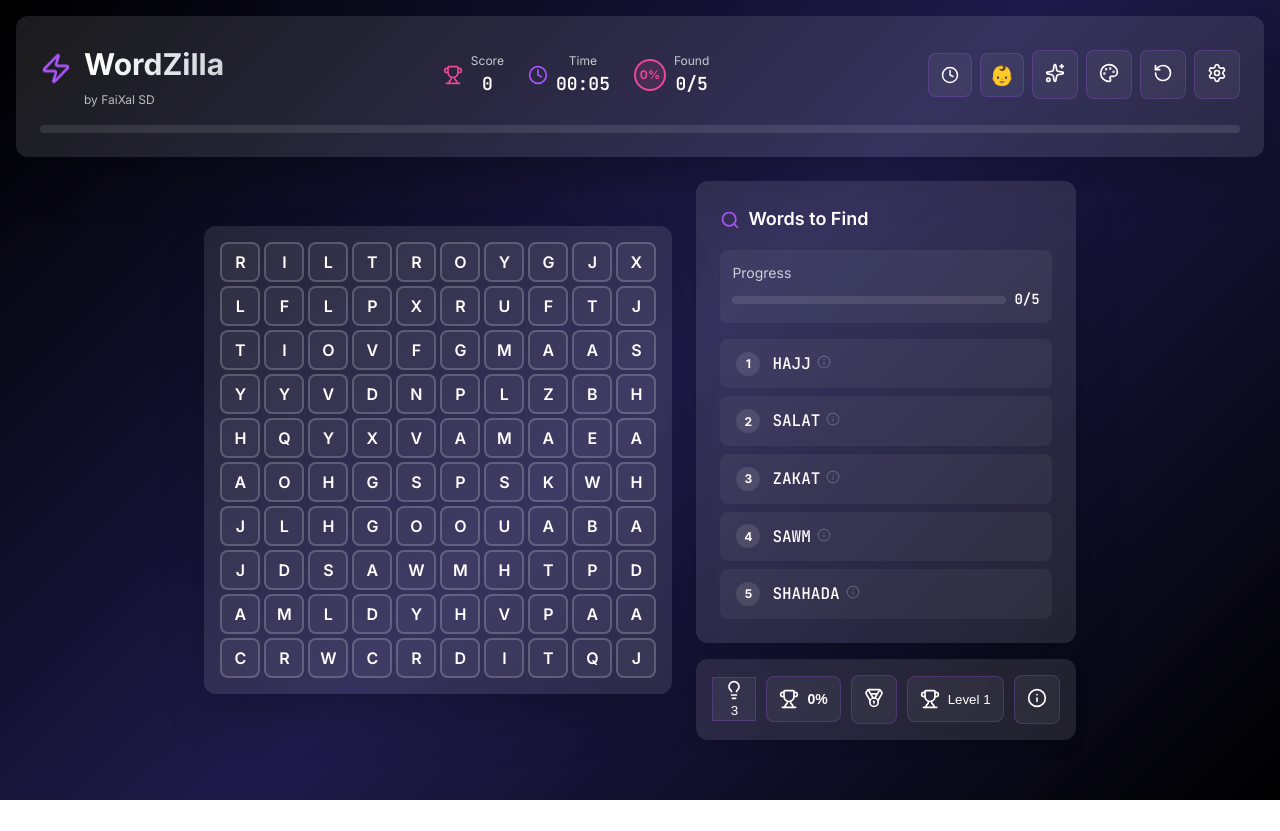
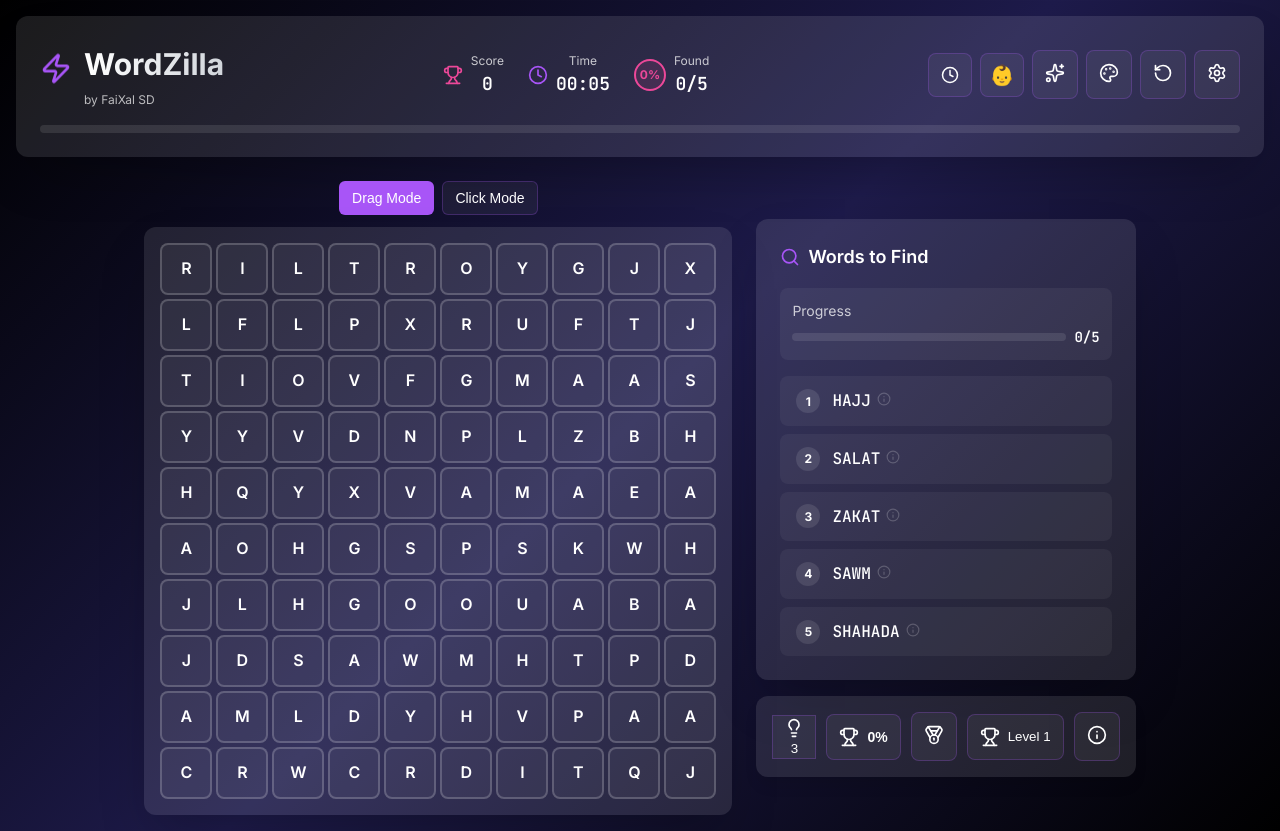
Before and after one commit to Allrounder687/word-search-game, a React (Vite) app: page / in a window 1280 px wide. Before the commit the page ends 800 px from the top, so only its background shows below. Built offline with nearby package versions, Linux system fonts and the light colour scheme.

Commit message:
Implement multiple UX improvements: adaptive grid sizing, click selection mode, close button for popups, font selection

```diff
--- a/src/components/WordGrid.tsx
+++ b/src/components/WordGrid.tsx
@@ -25,7 +25,10 @@ export const WordGrid: React.FC<WordGridProps> = ({ grid, words, onWordFound, th
   const [highlightedCells, setHighlightedCells] = useState<Set<string>>(new Set());
   const [lastFoundWord, setLastFoundWord] = useState<WordPlacement | null>(null);
   const [showCelebration, setShowCelebration] = useState(false);
+  const [selectionMode, setSelectionMode] = useState<'drag' | 'click-start-end' | 'keyboard'>('drag');
+  const [startCell, setStartCell] = useState<Position | null>(null);
   const gridContainerRef = useRef<HTMLDivElement>(null);
+  const [keyboardFocusPosition, setKeyboardFocusPosition] = useState<Position | null>(null);
 
   // Detect if we're on a mobile device
   const isMobile = /Android|webOS|iPhone|iPad|iPod|BlackBerry|IEMobile|Opera Mini/i.test(navigator.userAgent);
@@ -236,12 +239,26 @@ export const WordGrid: React.FC<WordGridProps> = ({ grid, words, onWordFound, th
   const getCellSize = () => {
     const gridSize = grid.length;
     const screenWidth = window.innerWidth;
+    const screenHeight = window.innerHeight;
 
-    // Base size calculations
+    // Calculate available space for the grid
+    // For desktop, we want to use the available space more intelligently
     let baseSize;
+
     if (screenWidth >= 1024) {
-      // Desktop
-      baseSize = 40;
+      // Desktop - calculate based on available space
+      const availableWidth = Math.min(screenWidth * 0.5, 800); // Limit max width
+      const availableHeight = screenHeight * 0.7; // Use 70% of screen height
+
+      // Calculate the maximum possible cell size based on available space
+      const maxWidthBasedSize = Math.floor(availableWidth / gridSize) - 4; // Subtract for gap
+      const maxHeightBasedSize = Math.floor(availableHeight / gridSize) - 4; // Subtract for gap
+
+      // Use the smaller of the two to ensure grid fits both dimensions
+      baseSize = Math.min(maxWidthBasedSize, maxHeightBasedSize);
+
+      // Set reasonable limits
+      baseSize = Math.min(Math.max(baseSize, 30), 60);
     } else if (screenWidth >= 768) {
       // Tablet
       baseSize = 36;
@@ -330,8 +347,115 @@ export const WordGrid: React.FC<WordGridProps> = ({ grid, words, onWordFound, th
     }
   }, [isMobile]);
 
+  // Handle click-start-end selection mode
+  const handleCellClick = useCallback((row: number, col: number) => {
+    if (selectionMode === 'click-start-end') {
+      if (!startCell) {
+        // First click - set start cell
+        setStartCell({ row, col });
+        setCurrentSelection([{ row, col }]);
+        setHighlightedCells(new Set([getCellKey(row, col)]));
+      } else {
+        // Second click - set end cell and check for word
+        const newSelection = getSelectionPath(startCell, { row, col });
+        setCurrentSelection(newSelection);
+
+        const foundWord = checkWordSelection(newSelection, words);
+        if (foundWord) {
+          // Process found word
+          if (showDescriptions) {
+            if (kidsMode && shouldUseKidsDescription(foundWord.word, kidsMode)) {
+              foundWord.description = getKidsDescription(foundWord.word);
+              foundWord.descriptionType = 'kidsMode';
+            } else if (FIVE_PILLARS_DESCRIPTIONS[foundWord.word]) {
+              foundWord.description = FIVE_PILLARS_DESCRIPTIONS[foundWord.word];
+              foundWord.descriptionType = 'fivePillars';
+            } else if (ISLAMIC_PLACES_DESCRIPTIONS[foundWord.word]) {
+              const placeInfo = ISLAMIC_PLACES_DESCRIPTIONS[foundWord.word];
+              foundWord.description = placeInfo.description;
+              foundWord.urduDescription = placeInfo.urduDescription;
+              foundWord.descriptionType = 'islamicPlaces';
+            }
+          }
+
+          onWordFound(foundWord);
+          setLastFoundWord(foundWord);
+          setShowCelebration(true);
+
+          // Add celebration effect
+          const wordCells = getSelectionPath(foundWord.start, foundWord.end);
+          wordCells.forEach(pos => {
+            const cell = document.querySelector(`[data-cell="${getCellKey(pos.row, pos.col)}"]`);
+            if (cell) {
+              cell.classList.add('animate-word-found');
+              setTimeout(() => cell.classList.remove('animate-word-found'), 600);
+            }
+          });
+
+          // Hide celebration after a delay
+          setTimeout(() => {
+            setShowCelebration(false);
+            setLastFoundWord(null);
+          }, foundWord.description ? 5000 : 2000);
+        }
+
+        // Reset for next selection
+        setStartCell(null);
+        setCurrentSelection([]);
+        setHighlightedCells(new Set());
+      }
+    }
+  }, [selectionMode, startCell, words, onWordFound, showDescriptions, kidsMode]);
+
+  // Close the word found popup
+  const handleClosePopup = useCallback(() => {
+    setShowCelebration(false);
+    setLastFoundWord(null);
+  }, []);
+
   return (
     <div style={{ position: 'relative' }}>
+      {/* Selection Mode Toggle (Desktop only) */}
+      {!isMobile && (
+        <div style={{
+          marginBottom: '12px',
+          display: 'flex',
+          justifyContent: 'center',
+          gap: '8px'
+        }}>
+          <button
+            onClick={() => setSelectionMode('drag')}
+            style={{
+              padding: '8px 12px',
+              borderRadius: '6px',
+              backgroundColor: selectionMode === 'drag' ? theme.secondary : theme.cellBg,
+              color: selectionMode === 'drag' ? '#ffffff' : theme.primary,
+              border: `1px solid ${theme.secondary}40`,
+              cursor: 'pointer',
+              fontSize: '14px',
+              transition: 'all 0.2s'
+            }}
+          >
+            Drag Mode
+          </button>
+          <button
+            onClick={() => setSelectionMode('click-start-end')}
+            style={{
+              padding: '8px 12px',
+              borderRadius: '6px',
+              backgroundColor: selectionMode === 'click-start-end' ? theme.secondary : theme.cellBg,
+              color: selectionMode === 'click-start-end' ? '#ffffff' : theme.primary,
+              border: `1px solid ${theme.secondary}40`,
+              cursor: 'pointer',
+              fontSize: '14px',
+              transition: 'all 0.2s'
+            }}
+          >
+            Click Mode
+          </button>
+        </div>
+      )}
+
       <div
         ref={gridContainerRef}
         className={isMobile ? 'word-grid-container' : ''}
@@ -421,8 +545,36 @@ export const WordGrid: React.FC<WordGridProps> = ({ grid, words, onWordFound, th
               animation: 'bounce-in 0.6s ease-out forwards',
               textAlign: 'center',
               maxHeight: window.innerWidth < 480 ? '80vh' : 'auto',
-              overflowY: window.innerWidth < 480 ? 'auto' : 'visible'
+              overflowY: window.innerWidth < 480 ? 'auto' : 'visible',
+              position: 'relative',
+              pointerEvents: 'auto'
             }}>
+              {/* Close button */}
+              <button
+                onClick={handleClosePopup}
+                style={{
+                  position: 'absolute',
+                  top: '10px',
+                  right: '10px',
+                  backgroundColor: 'rgba(255, 255, 255, 0.2)',
+                  border: 'none',
+                  borderRadius: '50%',
+                  width: '24px',
+                  height: '24px',
+                  display: 'flex',
+                  alignItems: 'center',
+                  justifyContent: 'center',
+                  cursor: 'pointer',
+                  color: '#ffffff',
+                  fontSize: '16px',
+                  fontWeight: 'bold',
+                  padding: 0,
+                  lineHeight: 1
+                }}
+              >
+                ✕
+              </button>
+
               <div style={{
                 display: 'flex',
                 alignItems: 'center',
--- a/src/types/game.ts
+++ b/src/types/game.ts
@@ -44,6 +44,8 @@ export interface GameSettings {
   showDescriptions?: boolean; // Toggle for showing word descriptions
   kidsMode?: boolean; // Toggle for kids mode with simplified content
   customWords?: string[];
+  customFont?: string; // Custom font selection
+  selectionMode?: 'drag' | 'click-start-end' | 'keyboard'; // Word selection mode
   customColors?: {
     background: string;
     primary: string;
```
